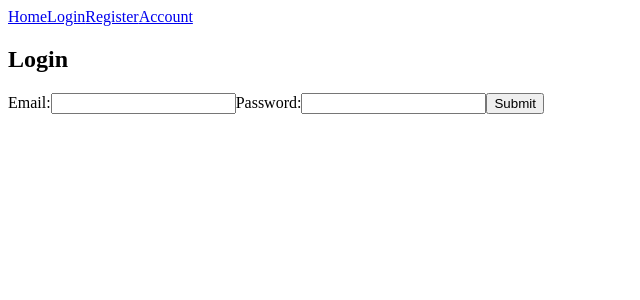
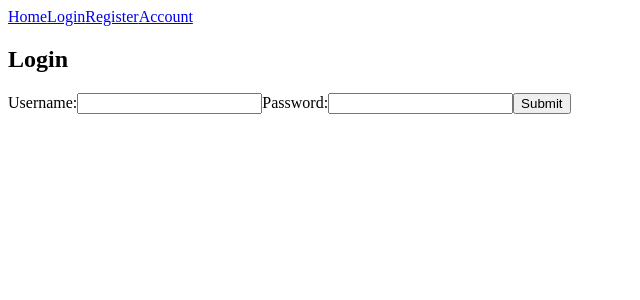
Before and after one commit to Worlds-Evolved/Worlds-Evolved-2.0, a React (Vite) app: page /login in a window 1280 px wide. Shown: the top 300 px of the page, without its empty margins (0-640 px from the left). Built offline with nearby package versions, Linux system fonts and the light colour scheme; no server answers.

Commit message:
login fuctionality fixed

```diff
--- a/src/api/api.js
+++ b/src/api/api.js
@@ -1,7 +1,7 @@
-const APIURL = 'https://worlds-evolved-2-0.onrender.co';
+const APIURL = 'http://localhost:3000';
 
 export const registerUser = async (userData) => {
-  const response = await fetch(`${APIURL}/users/register`, {
+  const response = await fetch(`${APIURL}/register`, {
     method: 'POST',
     headers: { 'Content-Type': 'application/json' },
     body: JSON.stringify(userData),
@@ -11,7 +11,7 @@ export const registerUser = async (userData) => {
 };
 
 export const loginUser = async (credentials) => {
-  const response = await fetch(`${APIURL}/users/login`, {
+  const response = await fetch(`${APIURL}/login`, {
     method: 'POST',
     headers: { 'Content-Type': 'application/json' },
     body: JSON.stringify(credentials),
@@ -21,7 +21,7 @@ export const loginUser = async (credentials) => {
 };
 
 export const getUserDetails = async (token) => {
-  const response = await fetch(`${APIURL}/users/me`, {
+  const response = await fetch(`${APIURL}/me`, {
     headers: {
       'Content-Type': 'application/json',
       'Authorization': `Bearer ${token}`,
--- a/src/pages/login.jsx
+++ b/src/pages/login.jsx
@@ -1,14 +1,14 @@
 import React from "react"
 import { useState } from "react"
-// import { loginUser } from ""
+import { loginUser } from "../api/api";
 
 const Login = () => {
-  const[email, setEmail] = useState('');
-  const[password, setPassword] = useState('');
+  const [username, setUsername] = useState('');
+  const [password, setPassword] = useState('');
 
   const handleSubmit = async(event) => {
     event.preventDefault();
-    const credentials = { email, password };
+    const credentials = { username, password };
 
     try {
       const response = await loginUser(credentials);
@@ -19,7 +19,7 @@ const Login = () => {
         console.log('Login failed');
       }
     } catch (err) {
-      console.log('error');
+      console.log('Error during login', err);
     }
   };
 
@@ -29,8 +29,8 @@ const Login = () => {
         <h2>Login</h2>
         <form onSubmit={handleSubmit}>
           <label>
-          Email:
-          <input type="email" value={email} onChange={(event) => setEmail(event.target.value)} />
+            Username:
+            <input type="text" value={username} onChange={(event) => setUsername(event.target.value)} />
           </label>
           <label>
             Password:
@@ -43,4 +43,4 @@ const Login = () => {
   );
 };
 
-export default Login
+export default Login;
```
Also changed, not shown: 1 other file (tests, documents, lock files or other folders). Lines whose indentation alone changed are shown as unchanged.
